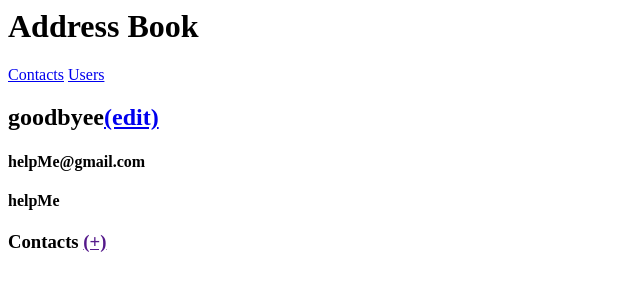
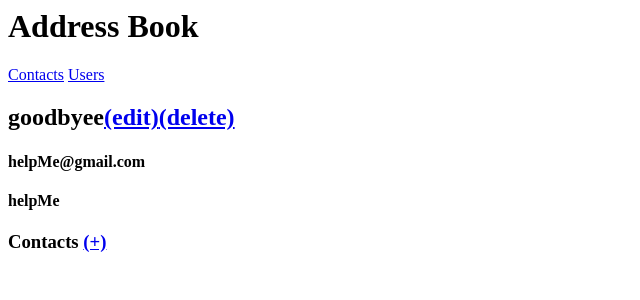
Before and after one commit to butterfly1of4/Frontend_address, a Django app: page /users/1 in a window 1280 px wide. Shown: the top 300 px of the page, without its empty margins (0-640 px from the left). Run offline with Django 3.2, Linux system fonts and the light colour scheme; data comes from the database, SQL or seed files in the repository.

Commit message:
added delete

```diff
--- a/address/templates/address/base.html
+++ b/address/templates/address/base.html
@@ -6,10 +6,10 @@
     </head>
     <body>
         <h1>Address Book</h1>
-        <div>
+        <nav>
             <a href="/contacts">Contacts</a>
             <a href="/users">Users</a>
-        </div>
+        </nav>
         {% block content%} {% endblock %}
     </body>
 </html>
--- a/address/templates/address/contact_form.html
+++ b/address/templates/address/contact_form.html
@@ -3,7 +3,8 @@
 
 <h1>New Contact</h1>
 <form method="POST" class="contact-form">
-    {% csrf_token %}{{form.as_p}}
+    {% csrf_token %}
+    {{form.as_p}}
     <button type="submit" class="save">Save</button>
 </form>
 
--- a/address/templates/address/contact_info.html
+++ b/address/templates/address/contact_info.html
@@ -1,6 +1,6 @@
 {%extends 'address/base.html'%} {% block content %}
 <h2>{{contact.contact_last_name}}, {{contact.contact_first_name}}<a href="{% url 'contact_create' %}">(edit)</a></h2>
-
+<h3><a href="{% url 'contact_delete' pk=contact.pk %}">(delete)</a></h3>
 <!-- ONE CONTACT INFORMATION -->
 
 <h3>Contact Information: </h3>
--- a/address/templates/address/user_info.html
+++ b/address/templates/address/user_info.html
@@ -1,17 +1,20 @@
 {%extends 'address/base.html'%} {% block content %}
 
-<h2>{{user.user_name}}<a href="{% url 'user_edit' pk=user.pk %}">(edit)</a></h2>
+<h2>{{user.user_name}}<a href="{% url 'user_edit' pk=user.pk %}">(edit)</a><a href="{% url 'user_delete' pk=user.pk %}">(delete)</a></h2>
 <h4>{{user.user_email}}</h4>
 <h4>{{user.user_password}}</h4>
 
 
 <!-- ONE USER IN USERS -->
-<h3>Contacts <a href="">(+)</a></h3>
+<h3>Contacts <a href="{% url 'contact_create' %}">(+)</a></h3>
+
 <ul>
     {% for contact in user.contacts.all %}
     <li>
-        <a href="{% url 'contact_info' pk=user.pk % }">{{contact.contact_first_name}}, {{contact.contact_last_name}} </a>
+        <!-- <a href="">one</a> -->
+        <a href="{% url 'contact_info' pk=user.pk % }">{{contact.contact_last_name}}</a>
     </li>
     {% endfor %}
 </ul>
+
 {% endblock %}
--- a/address/urls.py
+++ b/address/urls.py
@@ -9,9 +9,13 @@ urlpatterns = [
     path('users/<int:pk>', views.user_info, name='user_info'),
     path('users/new', views.user_create, name='user_create'),
     path('users/<int:pk>/edit', views.user_edit, name='user_edit'),
+    path('users/<int:pk>/delete', views.user_delete, name='user_delete'),
+
+
      # #CONTACT URLS
     path('contacts/', views.contact_list, name='contact_list'),
     path('contacts/<int:pk>', views.contact_info, name='contact_info'),
     path('contacts/new', views.contact_create, name="contact_create"),
     path('contacts/<int:pk>/edit', views.contact_edit, name='contact_edit'),
+    path('contacts/<int:pk>/delete', views.contact_delete, name="contact_delete")
 ]
--- a/address/views.py
+++ b/address/views.py
@@ -40,6 +40,11 @@ def user_info(request,pk):
     user = User.objects.get(id=pk)
     return render(request, 'address/user_info.html', {'user':user})
 
+#USER DELETE
+def user_delete(request,pk):
+    User.objects.get(id=pk).delete()
+    return redirect('user_list')
+
 
 #CONTACT VIEWS
 #CONTACT CREATE/POST
@@ -74,3 +79,8 @@ def contact_list(request):
 def contact_info(request,pk):
     contact =  Contact.objects.get(id=pk)
     return render(request, 'address/contact_info.html', {'contact': contact})
+
+#CONTACT DELETE
+def contact_delete(request,pk):
+    Contact.objects.get(id=pk).delete()
+    return redirect('contact_list')
```
